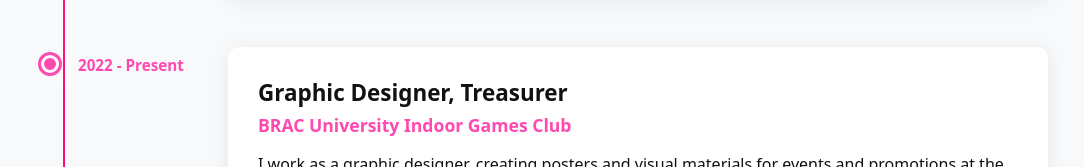
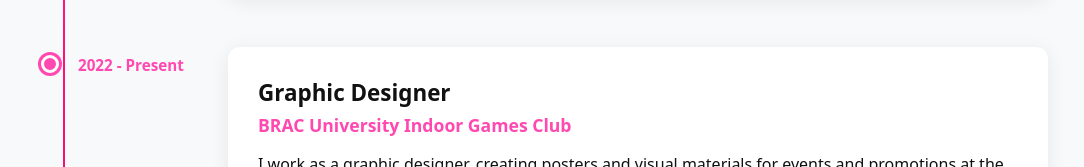
Before and after one commit to nusaibuhh/Nusaiba-Ahmed, a plain HTML site: page index.html in a window 1280 px wide. Shown: the part 5984-6151 px from the top of the page, without its empty margins (92-1176 px from the left). Drawn offline with Linux system fonts and the light colour scheme.

Commit message:
Update portfolio content and styling

```diff
--- a/index.html
+++ b/index.html
@@ -327,7 +327,7 @@
           <div class="experience-item">
             <div class="experience-date">2022 - Present</div>
             <div class="experience-content">
-              <h3 class="experience-title">Graphic Designer, Treasurer</h3>
+              <h3 class="experience-title">Graphic Designer</h3>
               <h4 class="experience-company">BRAC University Indoor Games Club</h4>
               <div class="experience-description">
                 <p>I work as a graphic designer, creating posters and visual materials for events and promotions at the BRAC University Indoor Games Club.</p>
```
